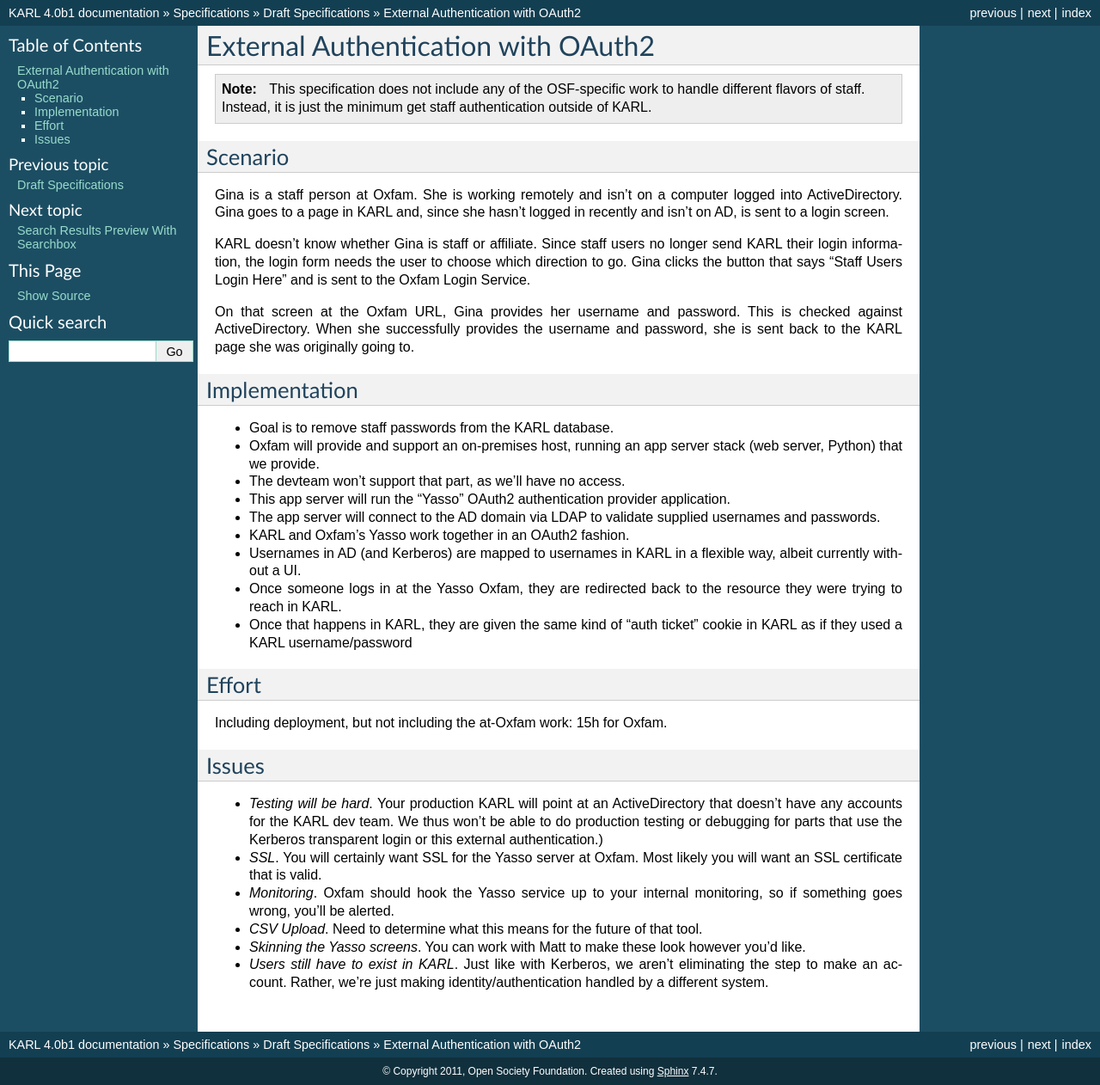
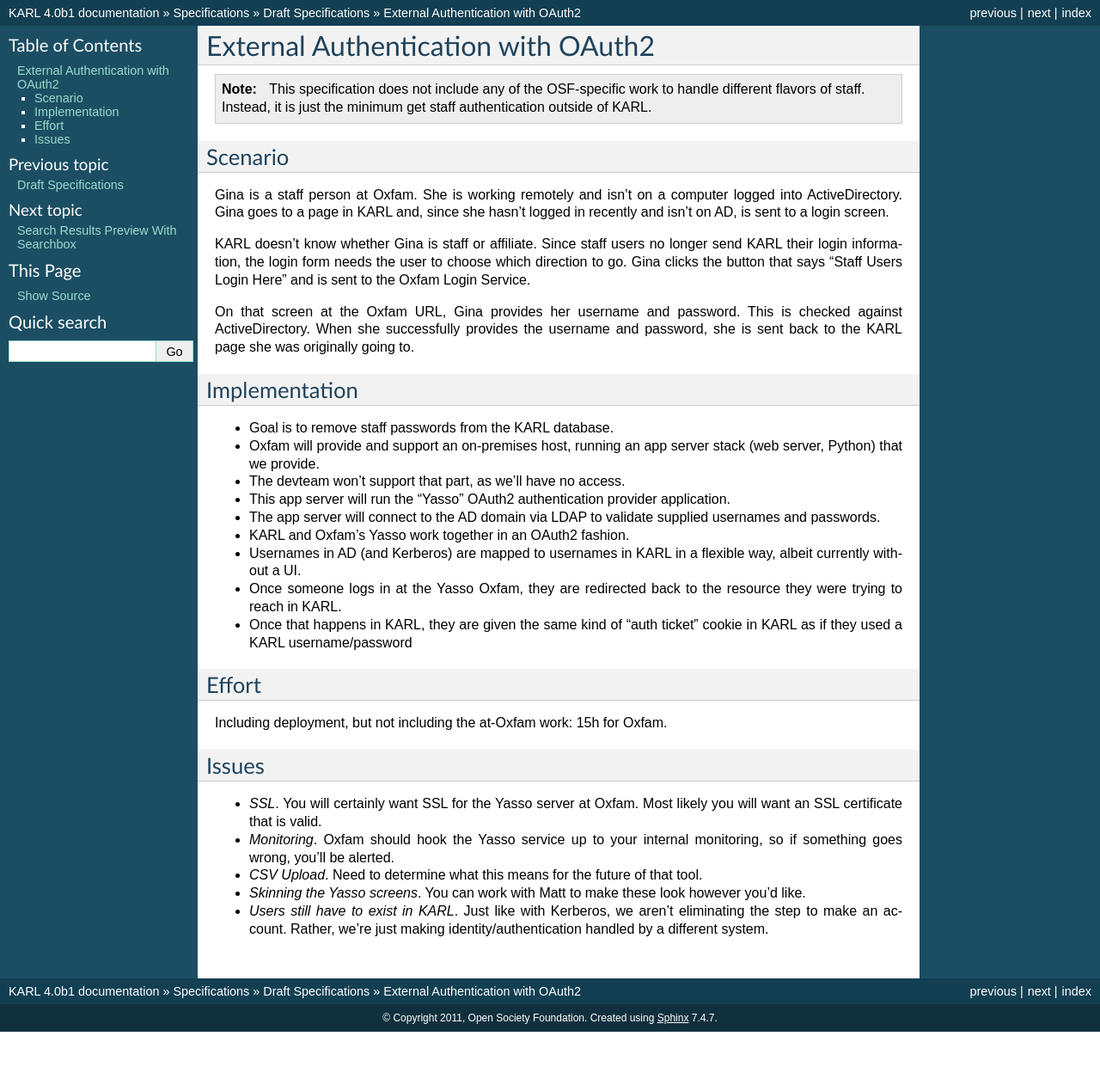
Before and after one commit to karlproject/karldocs, a Sphinx documentation site: the page built from docs/specs/drafts/external-authentication.rst, in a window 1280 px wide. Shown: the whole page at 86% size. Built offline with Sphinx 7.4.7, drawn with Linux system fonts in a browser that asks for light colours; after the commit the page ends 1200 px from its top, so only the background shows below that.

Commit message:
Sample of a writeup.

```diff
--- a/docs/specs/drafts/databases-tool.rst
+++ b/docs/specs/drafts/databases-tool.rst
@@ -49,7 +49,7 @@
   model? Answer: blog
 
 - What does "projects and tag them" mean? Is "tag" just a way of saying
- "fill in fields"? Answer: fill in fields
+  "fill in fields"? Answer: fill in fields
 
 - Is normal access model (KarlAdmin/KarlStaff/KarlAffiliate,
   community member and moderator) ok? Answer: yes
--- a/docs/specs/drafts/external-authentication.rst
+++ b/docs/specs/drafts/external-authentication.rst
@@ -62,12 +62,6 @@
 Issues
 ======
 
-- *Testing will be hard*. Your production KARL will point at an
-  ActiveDirectory that doesn't have any accounts for the KARL dev team.
-  We thus won't be able to do production testing or debugging for parts
-  that use the Kerberos transparent login or this external
-  authentication.)
-
 - *SSL*. You will certainly want SSL for the Yasso server at Oxfam.
   Most likely you will want an SSL certificate that is valid.
 
```
Also changed, not shown: docs/ltk/index.rst (+12 -10 lines), docs/ltk/menus.rst (added, +46 -0 lines).
